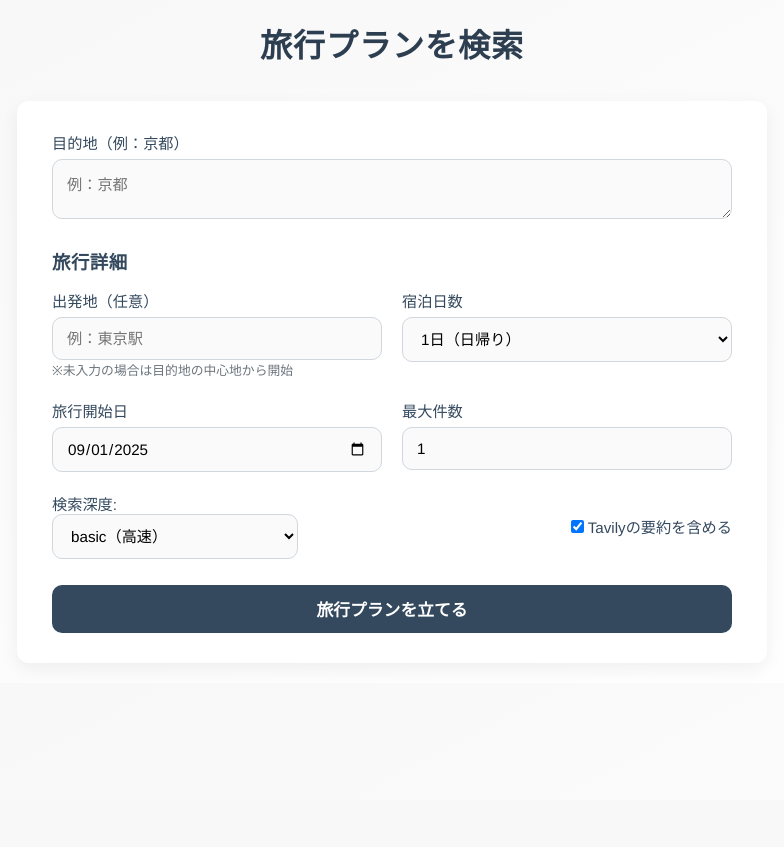
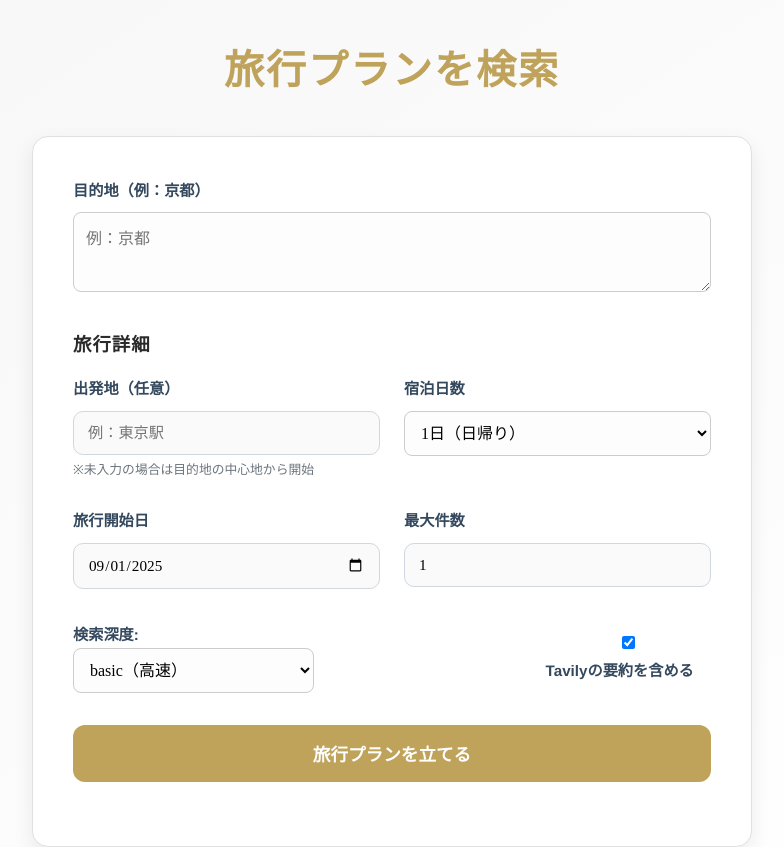
Before and after one commit to nnktm/TripGenie, a Flask app: page / in a window 1280 px wide. Shown: the whole page, without its empty margins (248-1032 px from the left). Before the commit the page ends 633 px from the top, so only its background shows below. Run offline with Flask 3, Linux system fonts and the light colour scheme.

Commit message:
index.htmlをdisplay.htmlのデザインに合わせました。

```diff
--- a/templates/index.html
+++ b/templates/index.html
@@ -2,12 +2,163 @@
 <html lang="ja">
   <head>
     <meta charset="UTF-8" />
+    <meta
+      name="viewport"
+      content="width=device-width, initial-scale=1.0"
+    />
+    <title>旅行プランを検索</title>
+    <!-- Google Fonts -->
+    <link
+      href="https://fonts.googleapis.com/css2?family=Noto+Serif+JP:wght@400;500;700&family=Playfair+Display:wght@500;700&display=swap"
+      rel="stylesheet"
+    />
     <link
       rel="stylesheet"
       href="{{ url_for('static', filename='css/index.css') }}"
     />
-    <meta name="viewport" content="width=device-width, initial-scale=1.0" />
-    <title>旅行プランを検索</title>
+    <style>
+      body {
+        font-family: "Noto Serif JP", serif;
+        background-color: #f9f9f6;
+        color: #2c2c2c;
+        line-height: 1.8;
+        margin: 0;
+        padding: 0;
+      }
+      h1, h2, h3 {
+        font-family: "Playfair Display", "Noto Serif JP", serif;
+        color: #2a2a2a;
+        letter-spacing: 1px;
+      }
+      h1 {
+        text-align: center;
+        font-size: 2.5rem;
+        margin: 2rem 0;
+        color: #bfa35a; /* ゴールドアクセント */
+        letter-spacing: 2px;
+      }
+      .form-group, .form-row, .options-row {
+        margin-bottom: 1.5rem;
+      }
+      form {
+        max-width: 720px;
+        margin: 0 auto;
+        background: #ffffff;
+        padding: 2.5rem;
+        border-radius: 1rem;
+        box-shadow: 0 8px 20px rgba(0,0,0,0.08);
+        border: 1px solid #e0e0e0;
+      }
+      label {
+        display: block;
+        font-weight: 600;
+        margin-bottom: 0.5rem;
+      }
+      textarea, input, select {
+        width: 100%;
+        padding: 0.75rem;
+        border: 1px solid #ccc;
+        border-radius: 0.5rem;
+        font-family: "Noto Serif JP", serif;
+        font-size: 1rem;
+        background: #fdfdfd;
+      }
+      textarea {
+        min-height: 80px;
+      }
+      .form-row {
+        display: flex;
+        gap: 1.5rem;
+        flex-wrap: wrap;
+      }
+      .form-row > div {
+        flex: 1;
+        min-width: 220px;
+      }
+      .options-row {
+        display: flex;
+        justify-content: space-between;
+        flex-wrap: wrap;
+        gap: 1.5rem;
+        margin-top: 2rem;
+      }
+      button {
+        display: inline-block;
+        width: 100%;
+        padding: 1rem;
+        font-size: 1.1rem;
+        font-weight: bold;
+        border-radius: 0.75rem;
+        border: none;
+        background: #bfa35a;
+        color: #fff;
+        cursor: pointer;
+        transition: background 0.3s ease;
+      }
+      button:hover {
+        background: #a88f4d;
+      }
+
+      /* --- ローディングモーダル --- */
+      .loading-modal {
+        display: none;
+        position: fixed;
+        inset: 0;
+        background: rgba(249, 249, 246, 0.95);
+        z-index: 1000;
+        justify-content: center;
+        align-items: center;
+      }
+      .loading-content {
+        text-align: center;
+        background: #fff;
+        padding: 2rem 3rem;
+        border-radius: 1rem;
+        box-shadow: 0 8px 20px rgba(0,0,0,0.1);
+        border: 1px solid #e0e0e0;
+        max-width: 420px;
+      }
+      .loading-spinner {
+        width: 48px;
+        height: 48px;
+        border: 4px solid #ddd;
+        border-top-color: #bfa35a;
+        border-radius: 50%;
+        animation: spin 1s linear infinite;
+        margin: 0 auto 1.5rem;
+      }
+      @keyframes spin {
+        to { transform: rotate(360deg); }
+      }
+      .loading-text {
+        font-weight: bold;
+        margin-bottom: 0.75rem;
+        font-size: 1.1rem;
+        color: #2a2a2a;
+      }
+      .loading-subtext {
+        font-size: 0.95rem;
+        color: #555;
+        margin-bottom: 1.5rem;
+      }
+      .progress-bar {
+        height: 6px;
+        background: #eee;
+        border-radius: 3px;
+        overflow: hidden;
+      }
+      .progress-fill {
+        width: 60%;
+        height: 100%;
+        background: #bfa35a;
+        animation: progress 2s ease-in-out infinite;
+      }
+      @keyframes progress {
+        0% { width: 20%; }
+        50% { width: 70%; }
+        100% { width: 20%; }
+      }
+    </style>
   </head>
   <body>
     <h1>旅行プランを検索</h1>
@@ -18,14 +169,14 @@
       </div>
 
       <div class="travel-info">
-        <h3>旅行詳細</h3>
+        <h3 class="accent">旅行詳細</h3>
         <div class="form-row">
           <div>
             <label>出発地（任意）</label>
             <input type="text" name="departure" placeholder="例：東京駅" />
-            <small style="color: #6c757d"
-              >※未入力の場合は目的地の中心地から開始</small
-            >
+            <small style="color: #6c757d">
+              ※未入力の場合は目的地の中心地から開始
+            </small>
           </div>
           <div>
             <label>宿泊日数</label>
@@ -94,7 +245,7 @@
       document
         .getElementById("travelForm")
         .addEventListener("submit", function (e) {
-          e.preventDefault(); // フォームのデフォルト送信を防止
+          e.preventDefault();
 
           const form = e.target;
           const submitBtn = document.getElementById("submitBtn");
@@ -102,23 +253,17 @@
           const loadingText = document.getElementById("loadingText");
           const loadingSubtext = document.getElementById("loadingSubtext");
 
-          // フォームの値を取得
-          const destination = form.querySelector(
-            'textarea[name="query"]'
-          ).value;
+          const destination = form.querySelector('textarea[name="query"]').value;
           const departure = form.querySelector('input[name="departure"]').value;
           const stayDays = form.querySelector('select[name="stay_days"]').value;
           const depth = form.querySelector('select[name="depth"]').value;
 
-          // ローディングメッセージを動的に更新
           let message = `「${destination}」の旅行プランを作成中...`;
           if (departure) {
             message = `「${departure}」から「${destination}」への${stayDays}日間の旅行プランを作成中...`;
           }
-
           loadingText.textContent = message;
 
-          // 検索深度に応じたサブメッセージ
           if (depth === "advanced") {
             loadingSubtext.innerHTML = `
               AIが詳細な情報を網羅的に検索し、<br>
@@ -133,20 +278,15 @@
             `;
           }
 
-          // ローディングモーダルを表示
           loadingModal.style.display = "flex";
-
-          // ボタンを無効化
           submitBtn.disabled = true;
           submitBtn.textContent = "作成中...";
 
-          // 少し遅延を入れてからフォームを送信（ローディングモーダルが確実に表示されるように）
           setTimeout(() => {
             form.submit();
           }, 100);
         });
 
-      // ページ読み込み時にローディングモーダルを非表示
       window.addEventListener("load", function () {
         document.getElementById("loadingModal").style.display = "none";
       });
```
Lines whose indentation alone changed are shown as unchanged.
